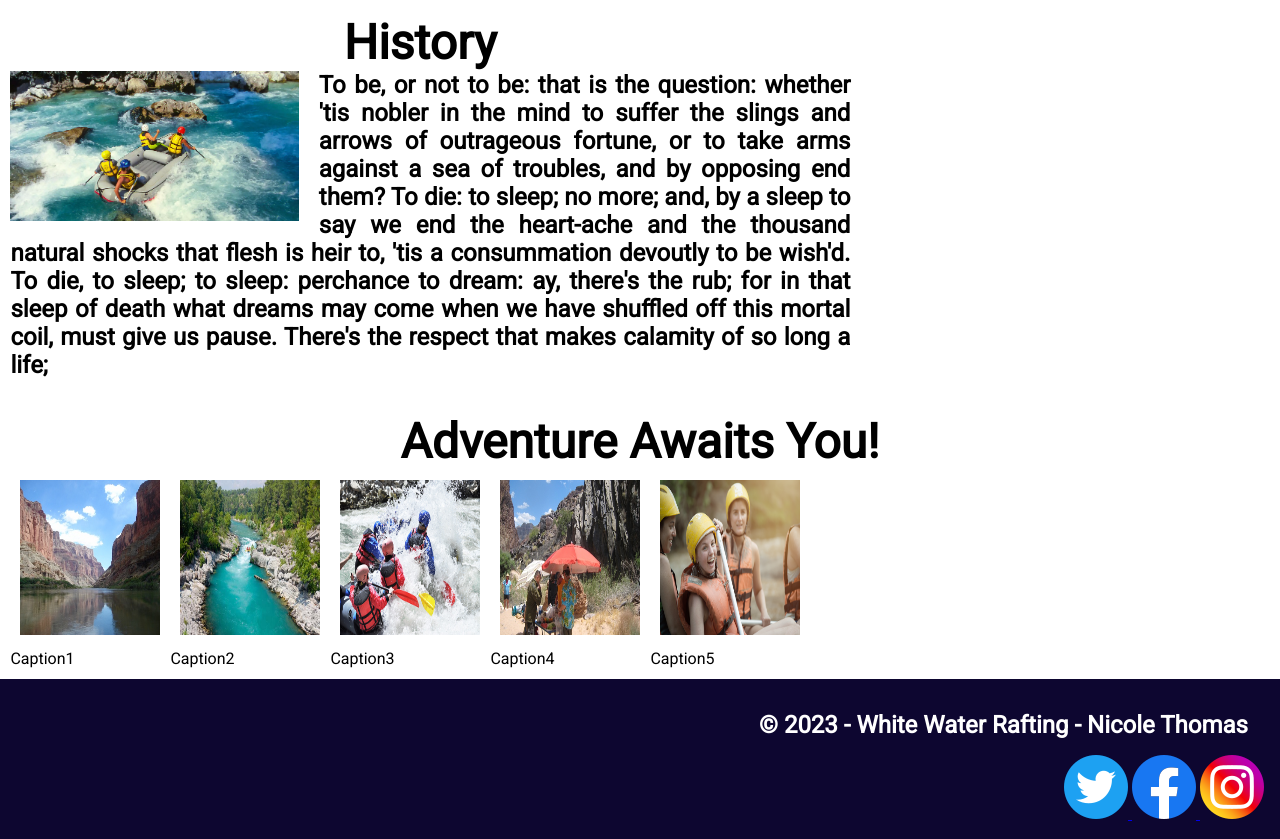
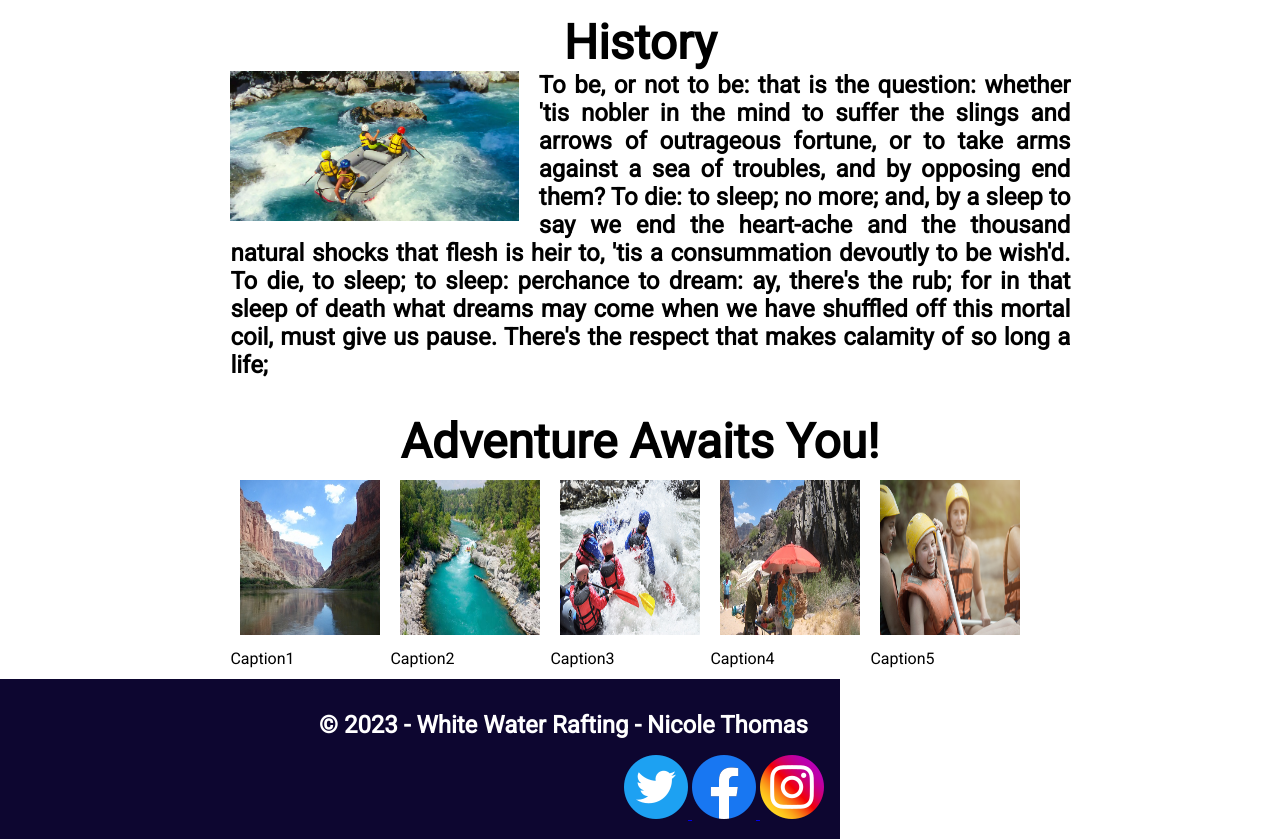
Before and after one commit to chosen2be/wdd130, a plain HTML site: page wwr/about.html in a window 1280 px wide. Shown: the part 819-1658 px from the top of the page. Drawn offline with Linux system fonts and the light colour scheme.

Commit message:
rafting css

```diff
--- a/wwr/styles/rafting.css
+++ b/wwr/styles/rafting.css
@@ -16,6 +16,7 @@
 }
 
 #content {
+    max-width: 840px;
     margin: auto;
 }
 
@@ -178,6 +179,7 @@ p {
 }
 
 .social {
+    max-width: 840px;
     background-color:#0D0630;
     padding: 1rem;
     justify-content: space-evenly;
```
